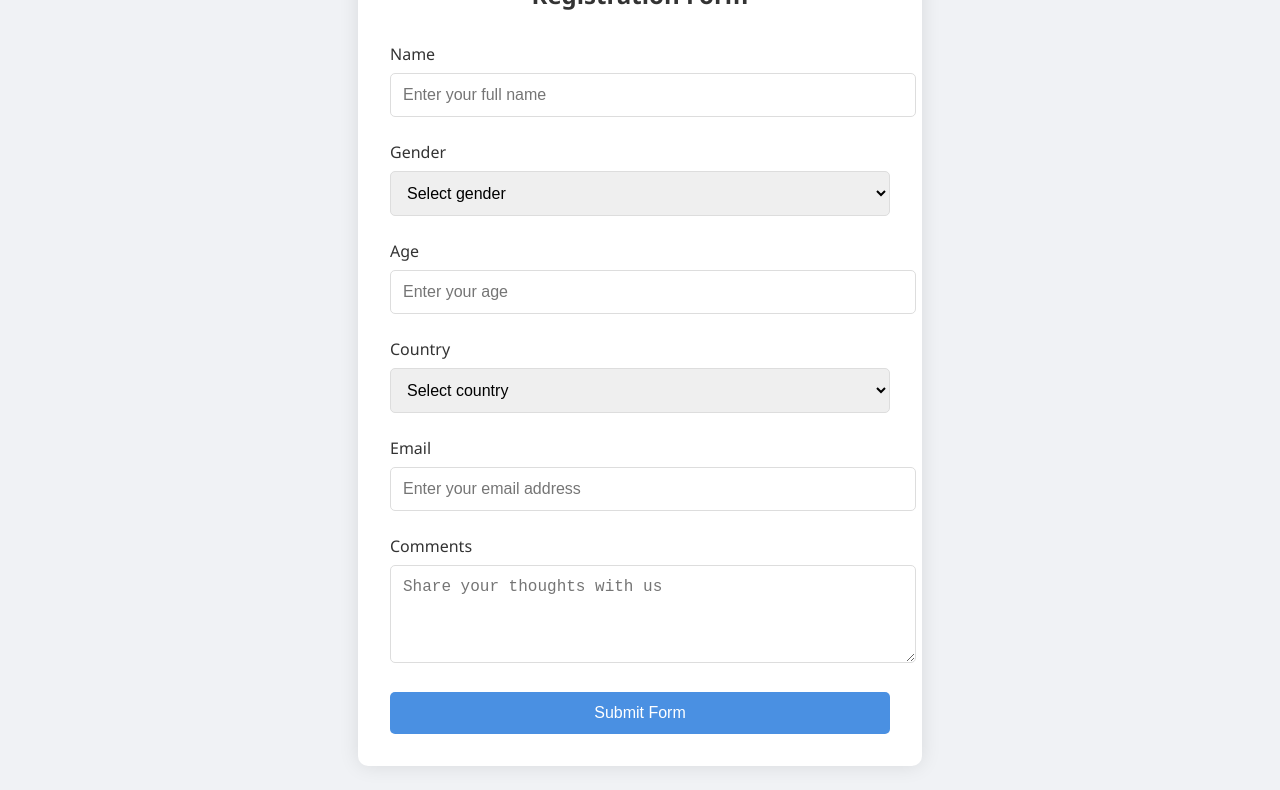
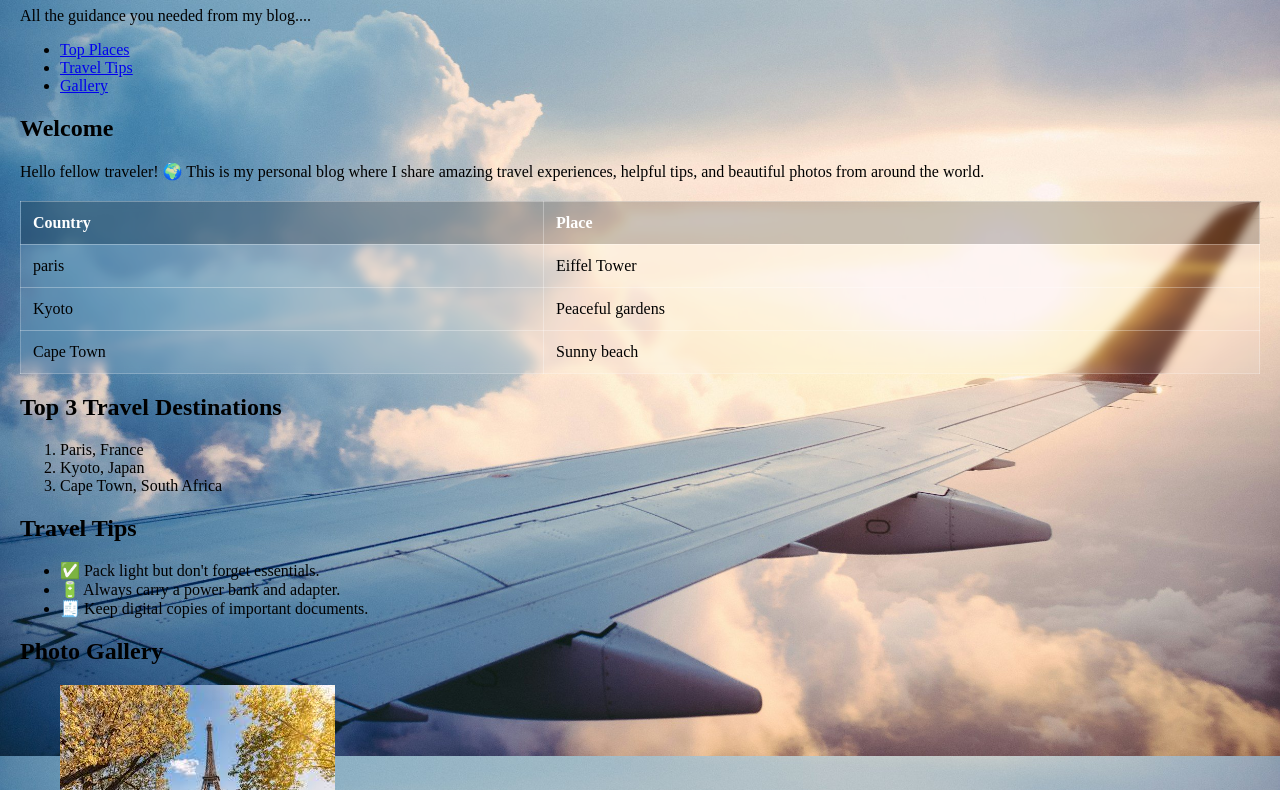
Before and after one commit to Dhanyashriee/travel_blog_html_webpage, a plain HTML site: page index.html in a window 1280 px wide. Shown: the part 94-884 px from the top of the page. Drawn offline with Linux system fonts and the light colour scheme.

```diff
--- a/index.html
+++ b/index.html
@@ -3,124 +3,121 @@
 <head>
     <meta charset="UTF-8">
     <meta name="viewport" content="width=device-width, initial-scale=1.0">
-    <title>Web Technology</title>
+    <meta name="description" content="A simple travel blog using HTML5">
+    <title>Travel Blog</title>
     <style>
-        body {
-            font-family: 'Segoe UI', Tahoma, Geneva, Verdana, sans-serif;
-            background-color: #f0f2f5;
-            display: flex;
-            justify-content: center;
-            align-items: center;
+        html, body {
             min-height: 100vh;
             margin: 0;
+            padding: 0;
+        }
+
+        body {
+            background-image: url('./images/bg.jpg'); /* Using relative path */
+            background-color: #f0f0f0; /* Fallback color */
+            background-repeat: no-repeat;
+            background-attachment: fixed;
+            background-position: center;
+            background-size: cover;
             padding: 20px;
         }
 
-        form {
-            background-color: white;
-            padding: 2rem;
-            border-radius: 10px;
-            box-shadow: 0 0 20px rgba(0, 0, 0, 0.1);
+        table {
+            border-collapse: collapse;
             width: 100%;
-            max-width: 500px;
+            margin: 20px 0;
+            backdrop-filter: blur(5px);
         }
 
-        .form-group {
-            margin-bottom: 1.5rem;
+        th, td {
+            border: 1px solid rgba(255, 255, 255, 0.3);
+            padding: 12px;
+            text-align: left;
+            background-color: rgba(255, 255, 255, 0.1);
+            color: #000;
         }
 
-        label {
-            display: block;
-            margin-bottom: 0.5rem;
-            color: #333;
-            font-weight: 500;
+        th {
+            background-color: rgba(0, 0, 0, 0.2);
+            color: white;
+            font-weight: bold;
+            text-transform: capitalize;
         }
 
-        input, select, textarea {
-            width: 100%;
-            padding: 0.75rem;
-            border: 1px solid #ddd;
-            border-radius: 5px;
-            font-size: 1rem;
-            transition: border-color 0.3s ease;
-        }
-
-        input:focus, select:focus, textarea:focus {
-            outline: none;
-            border-color: #4A90E2;
-            box-shadow: 0 0 0 2px rgba(74, 144, 226, 0.2);
-        }
-
-        button {
-            background-color: #4A90E2;
-            color: white;
-            padding: 0.75rem 1.5rem;
-            border: none;
-            border-radius: 5px;
-            font-size: 1rem;
-            cursor: pointer;
-            width: 100%;
+        tr:hover td {
+            background-color: rgba(255, 255, 255, 0.3);
             transition: background-color 0.3s ease;
-        }
-
-        button:hover {
-            background-color: #357ABD;
-        }
-
-        .title {
-            text-align: center;
-            color: #333;
-            margin-bottom: 2rem;
         }
     </style>
 </head>
 <body>
-    <form action="submit.php" method="post">
-        <h2 class="title">Registration Form</h2>
-
-        <div class="form-group">
-            <label for="name">Name</label>
-            <input type="text" id="name" name="name" required placeholder="Enter your full name">
-        </div>
-
-        <div class="form-group">
-            <label for="gender">Gender</label>
-            <select id="gender" name="gender" required>
-                <option value="">Select gender</option>
-                <option value="male">Male</option>
-                <option value="female">Female</option>
-                <option value="other">Other</option>
-            </select>
-        </div>
-
-        <div class="form-group">
-            <label for="age">Age</label>
-            <input type="number" id="age" name="age" required placeholder="Enter your age" min="1" max="120">
-        </div>
-
-        <div class="form-group">
-            <label for="country">Country</label>
-            <select id="country" name="country" required>
-                <option value="">Select country</option>
-                <option value="usa">United States</option>
-                <option value="canada">Canada</option>
-                <option value="uk">United Kingdom</option>
-                <option value="australia">Australia</option>
-                <option value="other">Other</option>
-            </select>
-        </div>
-
-        <div class="form-group">
-            <label for="email">Email</label>
-            <input type="email" id="email" name="email" required placeholder="Enter your email address">
-        </div>
-
-        <div class="form-group">
-            <label for="comments">Comments</label>
-            <textarea id="comments" name="comments" rows="4" required placeholder="Share your thoughts with us"></textarea>
-        </div>
-
-        <button type="submit">Submit Form</button>
-    </form>
+    <header>
+        <h1>✈️ My Travel Blog - Dhanya URK23CS9005</h1>
+        <p> All the guidance you needed from my blog.... </p>
+        <nav>
+            <ul>
+                <li><a href="https://en.wikipedia.org/wiki/Paris">Top Places</a></li>
+                <li><a href="https://www.worldtrips.com/resources/travel-tips-for-beginners">Travel Tips</a></li>
+                <li><a href="https://www.thrillophilia.com/places-to-visit-in-france">Gallery</a></li>
+            </ul>
+        </nav>
+    </header>
+    <main>
+        <section>
+            <h2>Welcome</h2>
+            <p>Hello fellow traveler! 🌍 This is my personal blog where I share amazing travel experiences, helpful tips, and beautiful photos from around the world.</p>
+            <table>
+                <tr>
+                  <th>country</th>
+                  <th>place</th>
+                </tr>
+                <tr>
+                  <td>paris</td>
+                  <td>Eiffel Tower</td>
+                </tr>
+                <tr>
+                  <td>Kyoto</td>
+                  <td>Peaceful gardens</td>
+                </tr>
+                <tr>
+                  <td>Cape Town</td>
+                  <td>Sunny beach </td>
+                </tr>
+              </table>
+        <section id="places">
+            <h2>Top 3 Travel Destinations</h2>
+            <ol>
+                <li> Paris, France</li>
+                <li> Kyoto, Japan</li>
+                <li> Cape Town, South Africa</li>
+            </ol>
+        </section>
+        <section id="tips">
+            <h2>Travel Tips</h2>
+            <ul>
+                <li>✅ Pack light but don't forget essentials.</li>
+                <li>🔋 Always carry a power bank and adapter.</li>
+                <li>🧾 Keep digital copies of important documents.</li>
+            </ul>
+        </section>
+        <section id="gallery">
+            <h2>Photo Gallery</h2>
+            <figure>
+                <img src="./images/paris.jpg" alt="Paris View" style="max-width: 100%; height: auto;">
+                <figcaption>Beautiful Eiffel Tower in Paris</figcaption>
+            </figure>
+            <figure>
+                <img src="./images/kyoto.jpg" alt="Kyoto View" style="max-width: 100%; height: auto;">
+                <figcaption>Peaceful gardens of Kyoto</figcaption>
+            </figure>
+            <figure>
+                <img src="./images/capetown.jpg" alt="Cape Town View" style="max-width: 100%; height: auto;">
+                <figcaption>Sunny beach in Cape Town</figcaption>
+            </figure>
+        </section>
+    </main>
+    <footer>
+        <p>My Travel Blog | Designed with ❤️ using HTML5</p>
+    </footer>
 </body>
 </html>
```
